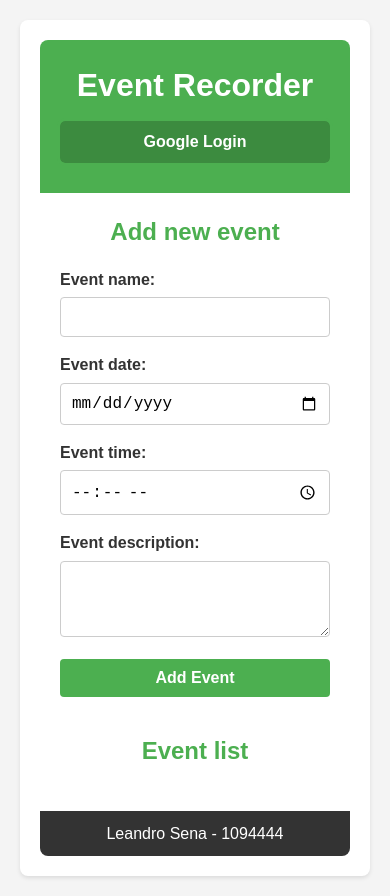
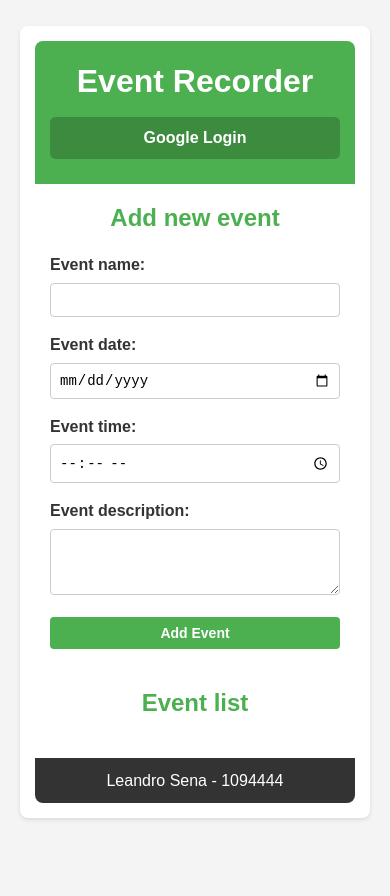
Before and after one commit to leandrosdc/webtrendslab, a plain HTML site: page index.html in a window 390 px wide. Both pictures are taken after a click on the button "Google Login". After the commit the page ends 844 px from the top, so only its background shows below. Drawn offline with Linux system fonts and the light colour scheme; no server answers.

Commit message:
Add files via upload
novos arquivos

```diff
--- a/script.js
+++ b/script.js
@@ -26,7 +26,8 @@ document.addEventListener("DOMContentLoaded", () => {
   console.log("🔥 Firebase inicializado!", auth, db);
 
   // ✅ Captura o resultado do redirecionamento após login
-    auth.getRedirectResult()
+  auth
+    .getRedirectResult()
     .then((result) => {
       if (result.user) {
         console.log("Usuário logado via redirect:", result.user);
@@ -39,36 +40,62 @@ document.addEventListener("DOMContentLoaded", () => {
 
   // ✅ Monitorar o estado de autenticação do usuário
   auth.onAuthStateChanged((user) => {
+    console.log("Estado de autenticação mudou:", user);
     if (user) {
-        document.getElementById(
-          "userInfo"
-        ).innerHTML = `Logado como: ${user.displayName} <br> <img src="${user.photoURL}" width="50">`;
+      document.getElementById("userInfo").innerHTML = `
+            Logado como: ${user.displayName}
+          `;
       document.getElementById("loginGoogle").style.display = "none";
       document.getElementById("logout").style.display = "block";
     } else {
+      console.log("Nenhum usuário autenticado.");
       document.getElementById("userInfo").innerHTML = "";
       document.getElementById("loginGoogle").style.display = "block";
       document.getElementById("logout").style.display = "none";
     }
   });
 
-    // ✅ Função de login com Google (redirecionamento)
+  // ✅ Função de login com Google (pop up)
   function loginComGoogle() {
     console.log("Tentando login...");
     const provider = new firebase.auth.GoogleAuthProvider();
-      auth.signInWithRedirect(provider);
+
+    firebase.auth().signInWithPopup(provider)
+        .then((result) => {
+            console.log("Login bem-sucedido:", result.user);
+        })
+        .catch((error) => {
+            console.error("Erro ao fazer login:", error);
+        });
 }
 
+// ✅ Adiciona o evento ao botão para garantir que o login ocorra apenas quando o usuário clica
+document.getElementById("loginGoogle")?.addEventListener("click", loginComGoogle);
+
+  auth
+    .setPersistence(firebase.auth.Auth.Persistence.LOCAL)
+    .then(() => {
+      console.log("Persistência de login definida para LOCAL");
+    })
+    .catch((error) => {
+      console.error("Erro ao definir persistência:", error);
+    });
+
   function logout() {
-      auth.signOut().then(() => {
+    auth
+      .signOut()
+      .then(() => {
         alert("Você saiu da conta.");
         console.log("Logout realizado com sucesso!");
-      }).catch((error) => {
+      })
+      .catch((error) => {
         console.error("Erro ao sair:", error);
       });
   }
 
-    document.getElementById("loginGoogle")?.addEventListener("click", loginComGoogle);
+  document
+    .getElementById("loginGoogle")
+    ?.addEventListener("click", loginComGoogle);
   document.getElementById("logout")?.addEventListener("click", logout);
 
   // ✅ Função para carregar eventos do Firestore
--- a/style.css
+++ b/style.css
@@ -5,7 +5,8 @@
   box-sizing: border-box;
 }
 
-html, body{
+html,
+body {
   overflow-x: hidden;
 }
 
@@ -22,13 +23,15 @@ body {
   text-align: center; /* Garante centralização do conteúdo */
 }
 
-button:focus, input:focus, textarea:focus {
-    outline: 3px solid #4CAF50; /* Borda verde visível */
+button:focus,
+input:focus,
+textarea:focus {
+  outline: 3px solid #4caf50; /* Borda verde visível */
 }
 
 /* Contêiner principal */
 .container {
-    width: 489px;
+  width: 500px;
   max-width: 100%;
   background-color: white;
   border-radius: 8px;
@@ -37,7 +40,7 @@ button:focus, input:focus, textarea:focus {
 }
 
 header {
-    background-color: #4CAF50;
+  background-color: #4caf50;
   color: white;
   padding: 20px;
   text-align: center;
@@ -52,13 +55,15 @@ main {
   padding: 20px;
 }
 
-.event-form, .event-list {
+.event-form,
+.event-list {
   margin-bottom: 20px;
 }
 
-.event-form h2, .event-list h2 {
+.event-form h2,
+.event-list h2 {
   margin-bottom: 15px;
-    color: #4CAF50;
+  color: #4caf50;
 }
 
 form label {
@@ -68,7 +73,9 @@ form label {
   text-align: left;
 }
 
-form input, form textarea, form button {
+form input,
+form textarea,
+form button {
   width: 100%;
   padding: 10px;
   margin-bottom: 15px;
@@ -78,7 +85,7 @@ form input, form textarea, form button {
 }
 
 form button {
-    background-color: #4CAF50;
+  background-color: #4caf50;
   color: white;
   border: none;
   cursor: pointer;
@@ -173,3 +180,25 @@ footer {
   color: white;
   border-radius: 0 0 8px 8px;
 }
+
+@media (max-width: 430px) {
+  .container {
+    max-width: 90vw;
+    padding: 15px;
+  }
+
+  header {
+    padding: 15px;
+  }
+
+  main {
+    padding: 15px;
+  }
+
+  form input,
+  form textarea,
+  form button {
+    font-size: 14px;
+    padding: 8px;
+  }
+}
```
Lines whose indentation alone changed are shown as unchanged.
